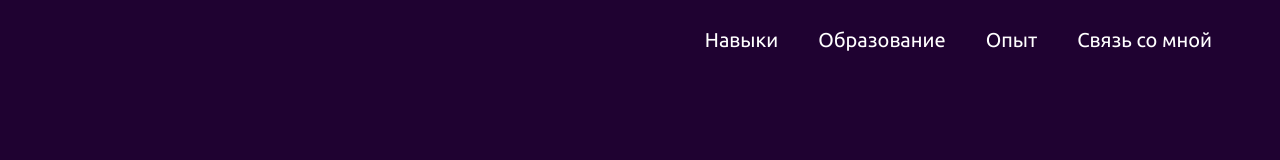
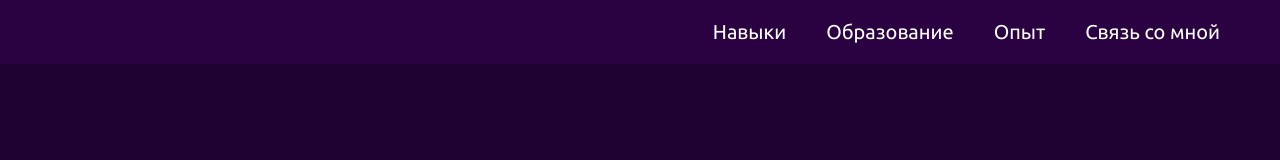
Before and after one commit to 1unemployedcoder/-Job-Resume, a React (Create React App) app: page / in a window 1280 px wide. Shown: the top 160 px of the page. Built offline with nearby package versions, Linux system fonts and the light colour scheme.

Commit message:
stickyNavbar

```diff
--- a/package.json
+++ b/package.json
@@ -10,6 +10,7 @@
     "react-dom": "^18.2.0",
     "react-icons": "^5.0.1",
     "react-scripts": "5.0.1",
+    "react-sticky": "^6.0.3",
     "styled-components": "^6.1.8",
     "web-vitals": "^2.1.4"
   },
--- a/src/App.js
+++ b/src/App.js
@@ -2,10 +2,11 @@ import React, {useRef} from 'react';
 import './styles/styles'
 import Greeting from "./components/Greeting/Greeting";
 import Skills from "./components/Skills/Skills";
-import Navbar from "./components/UI/navbar/Navbar";
 import Education from "./components/Education/Education";
 import Experience from "./components/Experience/Experience";
 import Contacts from "./components/Contacts/Contacts";
+import {StickyContainer} from "react-sticky";
+import StickyNavbar from "./components/UI/stickyElements/stickyNavbar/stickyNavbar";
 
 const App = () => {
     const greetingRef = useRef()
@@ -16,17 +17,22 @@ const App = () => {
 
     return (
         <div className='App'>
-            <Navbar
-                skillsRef={skillsRef}
+            <StickyContainer>
+                <StickyNavbar
+                    contactsRef={contactsRef}
                     educationRef={educationRef}
                     experienceRef={experienceRef}
+                    skillsRef={skillsRef}
+                />
+                <Greeting
                     contactsRef={contactsRef}
+                    greetingRef={greetingRef}
                 />
-            <Greeting contactsRef={contactsRef} greetingRef={greetingRef}/>
                 <Skills skillsRef={skillsRef}/>
                 <Education educationRef={educationRef}/>
                 <Experience experienceRef={experienceRef}/>
                 <Contacts contactsRef={contactsRef}/>
+            </StickyContainer>
         </div>
     );
 };
--- a/src/components/UI/navbar/Navbar.css
+++ b/src/components/UI/navbar/Navbar.css
@@ -4,6 +4,7 @@
     height: 4em;
     align-items: center;
     justify-content: flex-end;
+    background-color: rgba(151, 12, 225, 0.09);
     button {
         font-family: 'Ubuntu', sans-serif;
         border: none;
@@ -15,7 +16,7 @@
 }
 
 .navbar__items {
-    margin: 1em 3em 0 0;
+    margin: 0 2.5em 0 0;
 }
 
 .navbar span:hover {
--- a/src/components/UI/navbar/Navbar.jsx
+++ b/src/components/UI/navbar/Navbar.jsx
@@ -1,9 +1,9 @@
 import React from 'react';
 import Button from "../button/Button";
 
-const Navbar = ({contactsRef, educationRef, experienceRef, skillsRef}) => {
+const Navbar = ({contactsRef, educationRef, experienceRef, skillsRef, navbarRef}) => {
     return (
-        <div className='navbar'>
+        <div ref={navbarRef} className='navbar'>
             <div className='navbar__items'>
                 <Button onClick={() => {
                     skillsRef.current?.scrollIntoView({behavior: 'smooth'})
--- /dev/null
+++ b/src/components/UI/stickyElements/stickyNavbar/stickyNavbar.jsx
@@ -0,0 +1,22 @@
+import React from 'react';
+import {Sticky} from "react-sticky";
+import Navbar from "../../navbar/Navbar";
+
+const StickyNavbar = ({skillsRef, educationRef, experienceRef, contactsRef}) => {
+    return (
+        <Sticky>
+            {({ style }) => (
+                <div style={style}>
+                    <Navbar
+                        skillsRef={skillsRef}
+                        educationRef={educationRef}
+                        experienceRef={experienceRef}
+                        contactsRef={contactsRef}
+                    />
+                </div>
+            )}
+        </Sticky>
+    );
+};
+
+export default StickyNavbar;
```
Also changed, not shown: 1 other file (tests, documents, lock files or other folders). Lines whose indentation alone changed are shown as unchanged.
